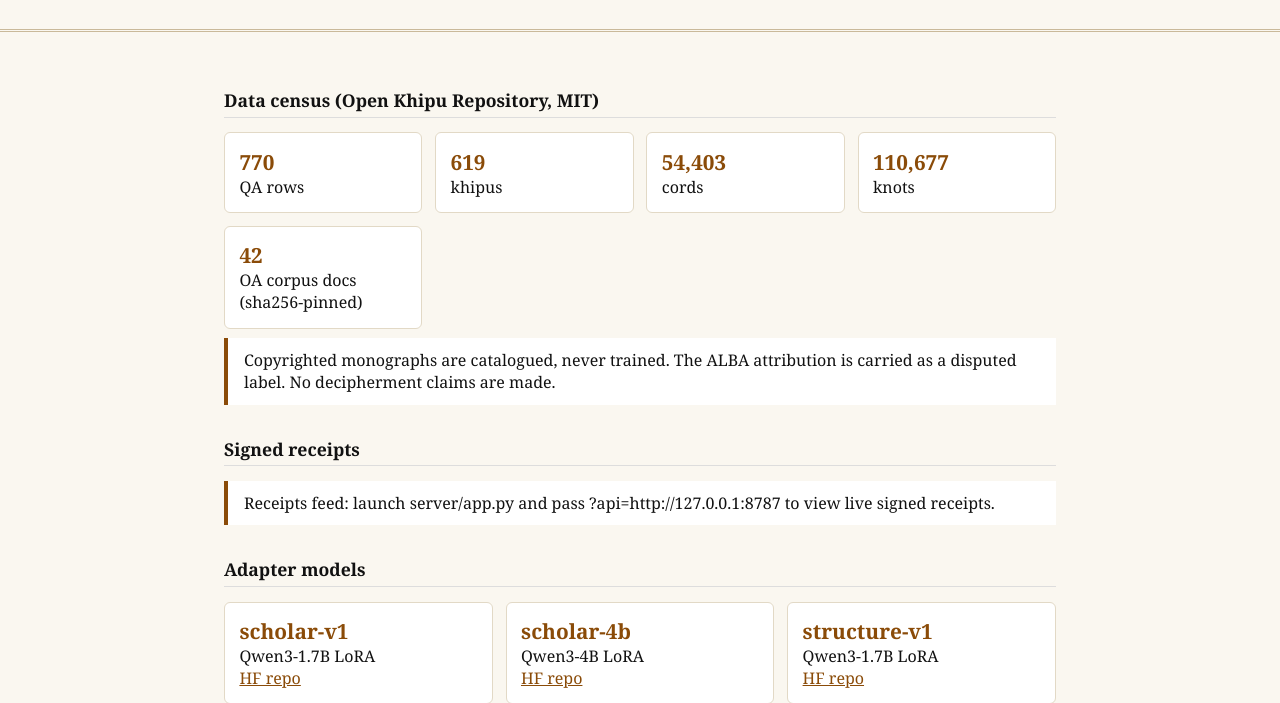
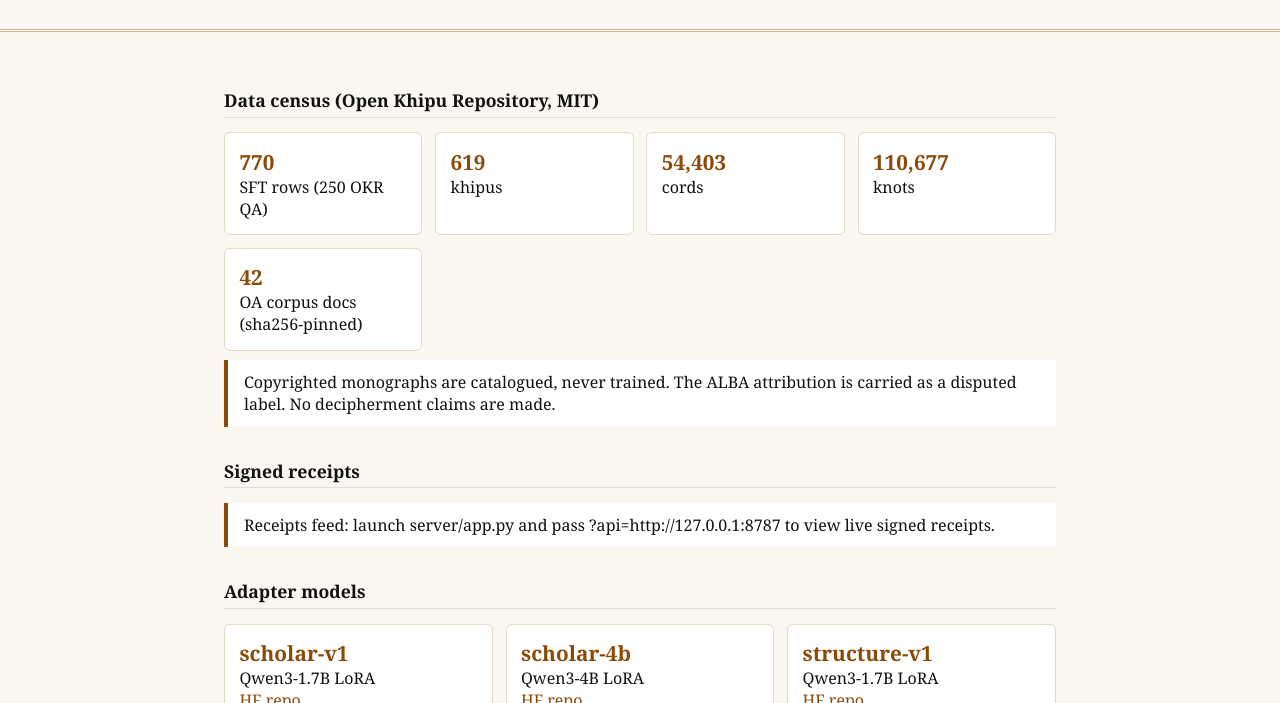
Before and after one commit to szl-holdings/szl-khipu-scholar, a plain HTML site: page frontend/index.html in a window 1280 px wide. Shown: the part 97-800 px from the top of the page. Drawn offline with Linux system fonts and the light colour scheme.

Commit message:
docs(readme): state the SFT dataset's row composition
The README called the 770-row dataset "770 rows from OKR khipu_main".
Its own sft_manifest.json records 516 corpus-text rows, 250 OKR-derived
QA rows and 4 doctrine rows, built from the corpus whose sha256
(0a32769c...) the scholar-v1 completion receipt binds. The explorer card
said "770 QA rows"; it now says "770 SFT rows (250 OKR QA)".

Co-Authored-By: Claude Opus 5.5 <noreply@anthropic.com>
Claude-Session: https://claude.ai/code/session_016fKShFbH1G4dAGFPYRFqDM

```diff
--- a/frontend/index.html
+++ b/frontend/index.html
@@ -35,7 +35,7 @@
   <section>
     <h2>Data census (Open Khipu Repository, MIT)</h2>
     <div class="cards">
-      <div class="card"><b>770</b>QA rows</div>
+      <div class="card"><b>770</b>SFT rows (250 OKR QA)</div>
       <div class="card"><b>619</b>khipus</div>
       <div class="card"><b>54,403</b>cords</div>
       <div class="card"><b>110,677</b>knots</div>
```
Also changed, not shown: 1 other file.
